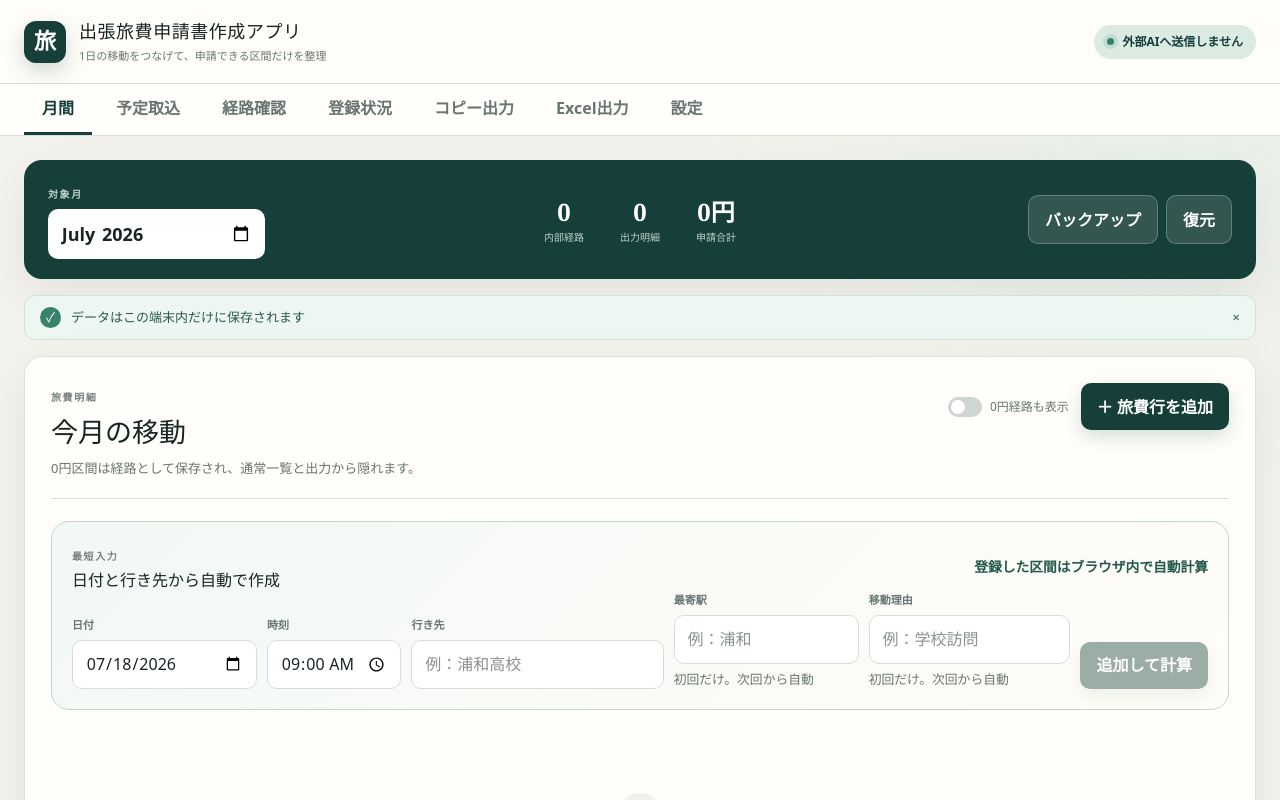
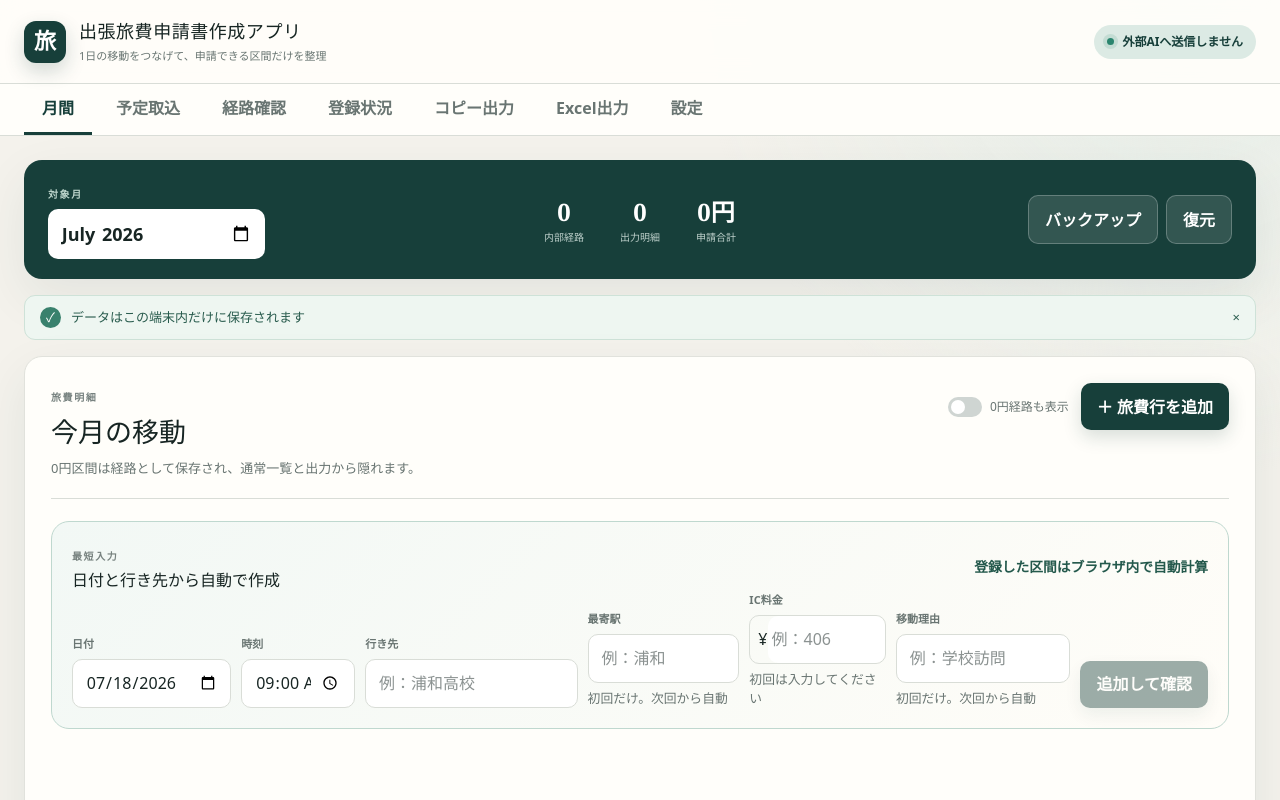
Before and after one commit to t96p4jdypn-star/travel-expense-app, a Next.js app in the folder web/: page / in a window 1280 px wide. Shown: the top 800 px of the page. Built offline with nearby package versions, Linux system fonts and the light colour scheme.

Commit message:
fix: add fare input to quick entry

```diff
--- a/web/app/extras.css
+++ b/web/app/extras.css
@@ -72,7 +72,7 @@
 .destination-chips { justify-content: flex-start; flex-wrap: wrap; margin: 15px 0; }
 .destination-chips > span { color: #66736e; font-size: .8rem; }
 .destination-chips button { padding: 7px 11px; border: 1px solid #c7d8d2; border-radius: 999px; background: white; color: #174d40; }
-.quick-add-grid { display: grid; grid-template-columns: 1.1fr .8fr 1.5fr 1.1fr 1.2fr auto; gap: 10px; align-items: end; }
+.quick-add-grid { display: grid; grid-template-columns: 1.05fr .75fr 1.4fr 1fr .9fr 1.15fr auto; gap: 10px; align-items: end; }
 .quick-submit { min-height: 44px; white-space: nowrap; }
 .fare-source { padding: 5px 8px; border-radius: 999px; background: #eef3f1; color: #42534e; font-size: .75rem; }
 .fare-自動計算 { background: #e0f3e9; color: #17633f; }
--- a/web/app/travel-expense-app.tsx
+++ b/web/app/travel-expense-app.tsx
@@ -107,8 +107,9 @@ export function TravelExpenseApp() {
   }
   function removeExpense(id: string) { mutate((draft) => ({ ...draft, expenses: draft.expenses.filter((line) => line.id !== id) })); }
 
-  async function quickAdd(input: { date: string; startTime: string; destination: string; nearestStation?: string; reason?: string }) {
-    const line = suggestExpenseFromDestination(state, input);
+  async function quickAdd(input: { date: string; startTime: string; destination: string; nearestStation?: string; reason?: string; icFare?: number }) {
+    let line = suggestExpenseFromDestination(state, input);
+    if (!line.passCovered && Number(input.icFare) > 0 && Number(input.icFare) !== Number(line.icFare)) line = { ...line, icFare: Number(input.icFare), claimAmount: Number(input.icFare), hiddenZero: false, fareSource: "手入力", fareCheckedAt: undefined };
     const message = line.fareSource === "登録運賃" ? `端末内の登録運賃 ${yen(Number(line.icFare))} で自動計算しました。` : line.fareSource === "履歴・要確認" ? "以前の金額を候補にしました。現在のIC料金を確認し、確定してください。" : "初めての区間です。IC料金を入力して確定すると、次回から自動計算します。";
     mutate((draft) => {
       if (input.nearestStation && !draft.places.some((item) => item.name === input.destination.trim())) draft.places.push({ id: uid(), name: input.destination.trim(), nearestStation: input.nearestStation.trim(), route: line.routeDetails || "", reason: input.reason?.trim() || "", visitCount: 0, lastUsedAt: "" });
@@ -174,23 +175,25 @@ function MonthlyView({ state, lines, total, warnings, showZero, setShowZero, onA
   </section>;
 }
 
-function QuickAdd({ state, onAdd }: { state: AppState; onAdd: (input: { date: string; startTime: string; destination: string; nearestStation?: string; reason?: string }) => Promise<void> }) {
+function QuickAdd({ state, onAdd }: { state: AppState; onAdd: (input: { date: string; startTime: string; destination: string; nearestStation?: string; reason?: string; icFare?: number }) => Promise<void> }) {
   const today = new Date().toISOString().slice(0, 10); const initialDate = today.startsWith(state.selectedMonth) ? today : `${state.selectedMonth}-01`;
   const [date, setDate] = useState(initialDate); const [startTime, setStartTime] = useState("09:00"); const [destination, setDestination] = useState("");
-  const [nearestStation, setNearestStation] = useState(""); const [reason, setReason] = useState(""); const [busy, setBusy] = useState(false);
+  const [nearestStation, setNearestStation] = useState(""); const [reason, setReason] = useState(""); const [icFare, setIcFare] = useState(0); const [fareRegistered, setFareRegistered] = useState(false); const [busy, setBusy] = useState(false);
   useEffect(() => { const current = new Date().toISOString().slice(0, 10); setDate(current.startsWith(state.selectedMonth) ? current : `${state.selectedMonth}-01`); }, [state.selectedMonth]);
   const names = [...new Set([...state.places.map((item) => item.name), ...state.history.map((item) => item.destination)])];
   const ranked = names.map((name) => ({ name, score: (state.places.find((item) => item.name === name)?.visitCount || 0) + (state.history.filter((item) => item.destination === name).reduce((sum, item) => sum + item.count, 0) * 2), recent: state.history.filter((item) => item.destination === name).sort((a, b) => b.usedAt.localeCompare(a.usedAt))[0]?.usedAt || "" })).sort((a, b) => b.recent.localeCompare(a.recent) || b.score - a.score);
   function select(name: string) {
     setDestination(name); const place = state.places.find((item) => item.name === name); const history = [...state.history].filter((item) => item.destination === name).sort((a, b) => b.count - a.count || b.usedAt.localeCompare(a.usedAt))[0];
-    setNearestStation(place?.nearestStation || history?.arrival || ""); setReason(place?.reason || history?.reason || "");
+    const station = place?.nearestStation || history?.arrival || ""; setNearestStation(station); setReason(place?.reason || history?.reason || "");
+    const suggestion = name.trim() ? suggestExpenseFromDestination(state, { date, startTime, destination: name, nearestStation: station }) : {};
+    setIcFare(Number(suggestion.icFare || 0)); setFareRegistered(suggestion.fareSource === "登録運賃" || Boolean(suggestion.passCovered));
   }
   async function submit() {
-    if (!date || !destination.trim()) return; setBusy(true); await onAdd({ date, startTime, destination, nearestStation, reason }); setBusy(false); setDestination(""); setNearestStation(""); setReason("");
+    if (!date || !destination.trim()) return; setBusy(true); await onAdd({ date, startTime, destination, nearestStation, reason, icFare }); setBusy(false); setDestination(""); setNearestStation(""); setReason(""); setIcFare(0); setFareRegistered(false);
   }
   return <div className="quick-add"><div className="quick-add-title"><div><span className="eyebrow">最短入力</span><h3>日付と行き先から自動で作成</h3></div><span className="auto-hint">登録した区間はブラウザ内で自動計算</span></div>
     {ranked.length > 0 && <div className="destination-chips"><span>最近・よく使う</span>{ranked.slice(0, 6).map((item) => <button key={item.name} onClick={() => select(item.name)}>{item.name}</button>)}</div>}
-    <div className="quick-add-grid"><Field label="日付"><input type="date" value={date} onChange={(event) => setDate(event.target.value)} /></Field><Field label="時刻"><input type="time" value={startTime} onChange={(event) => setStartTime(event.target.value)} /></Field><Field label="行き先"><input list="quick-destinations" placeholder="例：浦和高校" value={destination} onChange={(event) => select(event.target.value)} /><datalist id="quick-destinations">{ranked.map((item) => <option key={item.name} value={item.name} />)}</datalist></Field><Field label="最寄駅" hint="初回だけ。次回から自動"><input placeholder="例：浦和" value={nearestStation} onChange={(event) => setNearestStation(event.target.value)} /></Field><Field label="移動理由" hint="初回だけ。次回から自動"><input placeholder="例：学校訪問" value={reason} onChange={(event) => setReason(event.target.value)} /></Field><button className="primary quick-submit" disabled={busy || !destination.trim()} onClick={submit}>{busy ? "計算中…" : "追加して計算"}</button></div>
+    <div className="quick-add-grid"><Field label="日付"><input type="date" value={date} onChange={(event) => setDate(event.target.value)} /></Field><Field label="時刻"><input type="time" value={startTime} onChange={(event) => setStartTime(event.target.value)} /></Field><Field label="行き先"><input list="quick-destinations" placeholder="例：浦和高校" value={destination} onChange={(event) => select(event.target.value)} /><datalist id="quick-destinations">{ranked.map((item) => <option key={item.name} value={item.name} />)}</datalist></Field><Field label="最寄駅" hint="初回だけ。次回から自動"><input placeholder="例：浦和" value={nearestStation} onChange={(event) => { setNearestStation(event.target.value); setFareRegistered(false); }} /></Field><Field label="IC料金" hint={fareRegistered ? "登録運賃を自動表示" : "初回は入力してください"}><div className="money-input"><span>¥</span><input aria-label="簡単入力のIC料金" inputMode="numeric" placeholder="例：406" value={icFare || ""} onChange={(event) => { setIcFare(Math.max(0, Number(event.target.value))); setFareRegistered(false); }} /></div></Field><Field label="移動理由" hint="初回だけ。次回から自動"><input placeholder="例：学校訪問" value={reason} onChange={(event) => setReason(event.target.value)} /></Field><button className="primary quick-submit" disabled={busy || !destination.trim()} onClick={submit}>{busy ? "計算中…" : "追加して確認"}</button></div>
   </div>;
 }
 
```
Also changed, not shown: 3 other files (tests, documents, lock files or other folders).
